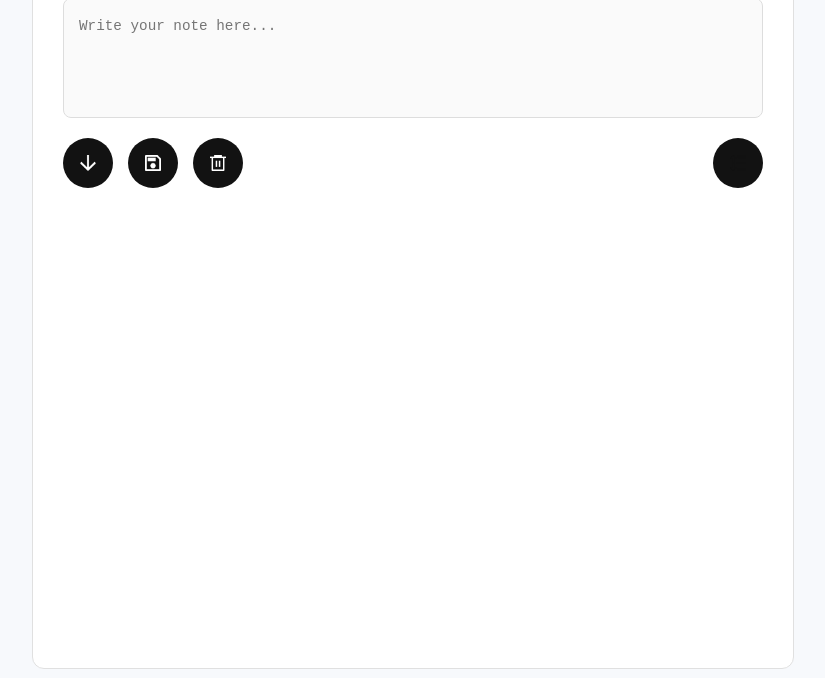
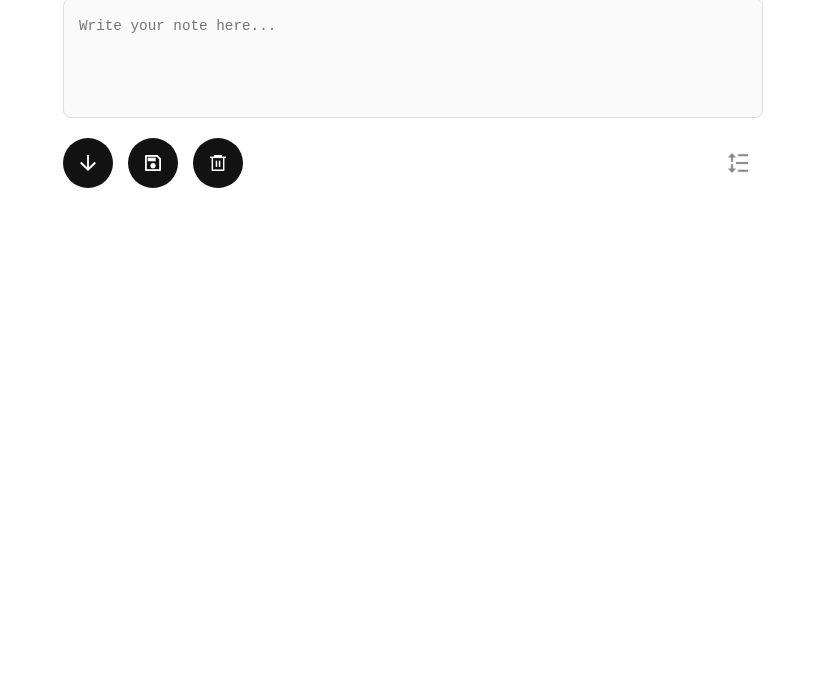
Before and after one commit to aryajagannadham/Threadnotes, a plain HTML site: page index.html in a window 1280 px wide. Shown: the part 122-800 px from the top of the page, without its empty margins (227-1052 px from the left). Drawn offline with Linux system fonts and the light colour scheme.

Commit message:
Update styles.css

```diff
--- a/styles.css
+++ b/styles.css
@@ -1,6 +1,6 @@
 body {
     font-family: 'Sora', sans-serif;
-    background: #f7f9fc;
+    background: #fff; /* White background */
     display: flex;
     justify-content: center;
     align-items: center;
@@ -9,17 +9,17 @@ body {
 }
 
 .container {
-    background: white;
     padding: 30px;
-    border-radius: 12px;
-    border: 1px solid #e0e0e0;
     width: 100%;
     max-width: 700px;
     height: 90vh; /* Added height */
     display: flex;
     flex-direction: column;
     overflow: hidden; /* Ensure no overflow is visible */
+    border: none; /* Removed border */
+    border-radius: 0; /* Removed border radius */
 }
+
 
 h1 {
     font-weight: 600;
@@ -60,23 +60,14 @@ button:not(:last-child) {
     margin-right: 15px; /* Add margin between buttons */
 }
 
-.right-buttons {
-    display: flex;
-    margin-left: auto; /* Pushes right button to the far right */
-}
-
 button {
-    font-family: 'Sora', sans-serif;
     padding: 5px; /* Decreased padding */
     border: none;
     border-radius: 50%; /* Circular shape */
     cursor: pointer;
-    font-size: 1.5em; /* Increased font size */
     margin: 0; /* Removed margin */
     transition: background 0.15s ease;
     background: #121212; /* Dark gray background */
-    color: #fff; /* White text color */
-    font-weight: 500; /* Medium weight */
     width: 50px; /* Decreased width */
     height: 50px; /* Decreased height */
     display: flex;
@@ -91,6 +82,19 @@ button:hover {
 button img {
     width: 40%; /* Adjust icon size */
     height: auto;
+}
+
+#reverseOrderButton {
+    background: #ffffff; /* Light gray background */
+}
+
+#reverseOrderButton img {
+    opacity: 0.5;
+    width: 50%;
+}
+
+#reverseOrderButton:hover {
+    background: #efefef; /* Slightly darker gray on hover */
 }
 
 #noteThread {
```
